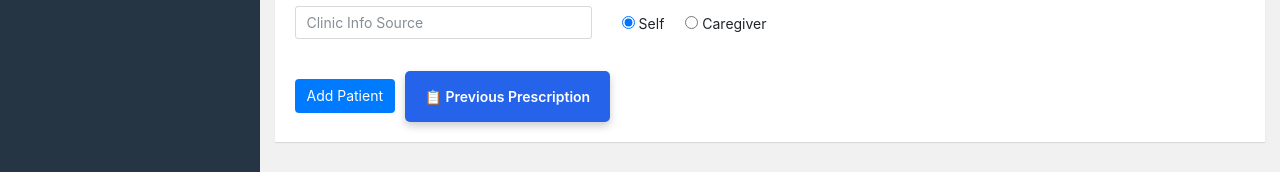
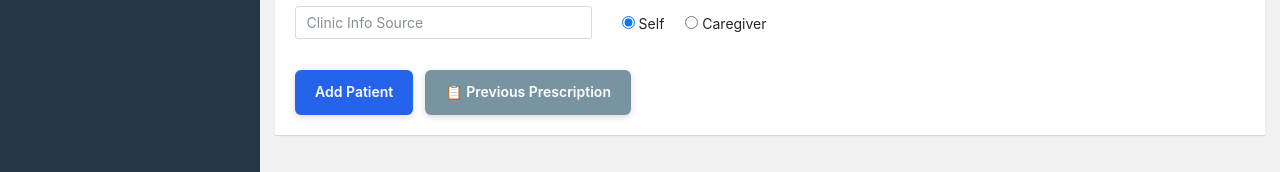
Before and after one commit to SameerShaikh502/ekta-hospital, a Next.js app: page /userlogin/AddPatient in a window 1280 px wide. Shown: the part 448-620 px from the top of the page. Built offline with nearby package versions, Linux system fonts and the light colour scheme; no server answers; some icons are missing.

Commit message:
button fixing

```diff
--- a/app/globals.css
+++ b/app/globals.css
@@ -1409,19 +1409,83 @@ body {
   white-space: nowrap;
 }
 
-.PreviousPrescription-btn {
-    height: 51px !important;
-    padding: 0 20px;
-    border-radius: 5px !important;
+/* Common container */
+.patient-action-buttons {
+    display: flex;
+    align-items: center;
+    flex-wrap: wrap;
+    gap: 12px;
+    margin-top: 15px;
+}
+
+/* Common styling for all three buttons */
+.patient-action-buttons .patient-action-btn {
+    height: 45px !important;
+    min-height: 45px;
+    padding: 0 20px !important;
     border: none !important;
-    background: #2563eb !important;
-    color: #ffffff !important;
-    font-size: 14px !important;
-    font-weight: 600 !important;
-    cursor: pointer;
+    border-radius: 6px !important;
     display: inline-flex;
     align-items: center;
     justify-content: center;
     gap: 8px;
-    box-shadow: 0 4px 8px rgba(0, 0, 0, 0.2);
+    font-size: 14px !important;
+    font-weight: 600 !important;
+    font-family: inherit;
+    line-height: 1.2;
+    white-space: nowrap;
+    cursor: pointer;
+    box-sizing: border-box;
+    box-shadow: 0 2px 6px rgba(0, 0, 0, 0.15);
+    transition: background-color 0.2s ease,
+                box-shadow 0.2s ease;
 }
+
+/* Add Patient */
+.patient-action-buttons .add-patient-btn {
+    background-color: #2563eb !important;
+    color: #ffffff !important;
+}
+
+.patient-action-buttons .add-patient-btn:hover {
+    background-color: #1d4ed8 !important;
+}
+
+/* Previous Prescription */
+.patient-action-buttons .PreviousPrescription-btn {
+    background-color: #7994a1 !important;
+    color: #ffffff !important;
+}
+
+.patient-action-buttons .PreviousPrescription-btn:hover {
+    background-color: #5a7885 !important;
+}
+
+/* Create Appointment */
+.patient-action-buttons .create-appointment-btn {
+    background-color: #49ca63 !important;
+    color: #ffffff !important;
+}
+
+.patient-action-buttons .create-appointment-btn:hover {
+    background-color: #34bc4f !important;
+}
+
+/* Disabled button */
+.patient-action-buttons .patient-action-btn:disabled {
+    opacity: 0.6;
+    cursor: not-allowed;
+    box-shadow: none;
+}
+
+/* Responsive layout */
+@media (max-width: 600px) {
+    .patient-action-buttons {
+        gap: 8px;
+    }
+
+    .patient-action-buttons .patient-action-btn {
+        padding: 0 12px !important;
+        font-size: 12px !important;
+    }
+}
--- a/app/userlogin/AddPatient/page.tsx
+++ b/app/userlogin/AddPatient/page.tsx
@@ -693,33 +693,26 @@ const [showPrescriptionPopup, setShowPrescriptionPopup] =
   <button
     type="button"
     id="btnAddPatient"
-              className="btn btn-primary"
+    className="patient-action-btn add-patient-btn"
     onClick={addPatient}
     disabled={saving}
   >
     {saving ? "Saving..." : "Add Patient"}
   </button>
-             {/* <Link
-  href="/receptionist/PreviousPrescription"
-  className="px-4 py-2 h-46 rounded-md bg-blue-600 text-white hover:bg-blue-700"
->
-  📋 Previous Prescription
-</Link> */}
 
   <button
     type="button"
-  className="PreviousPrescription-btn"
+    className="patient-action-btn PreviousPrescription-btn"
     onClick={() => setShowPrescriptionPopup(true)}
   >
     📋 Previous Prescription
   </button>
 
-
   {patientAdded && (
     <button
       type="button"
       id="btnCreateAppointment"
-                className="btn btn-info"
+      className="patient-action-btn create-appointment-btn"
       onClick={goToCreateAppointment}
     >
       CREATE APPOINTMENT
```
Lines whose indentation alone changed are shown as unchanged.
